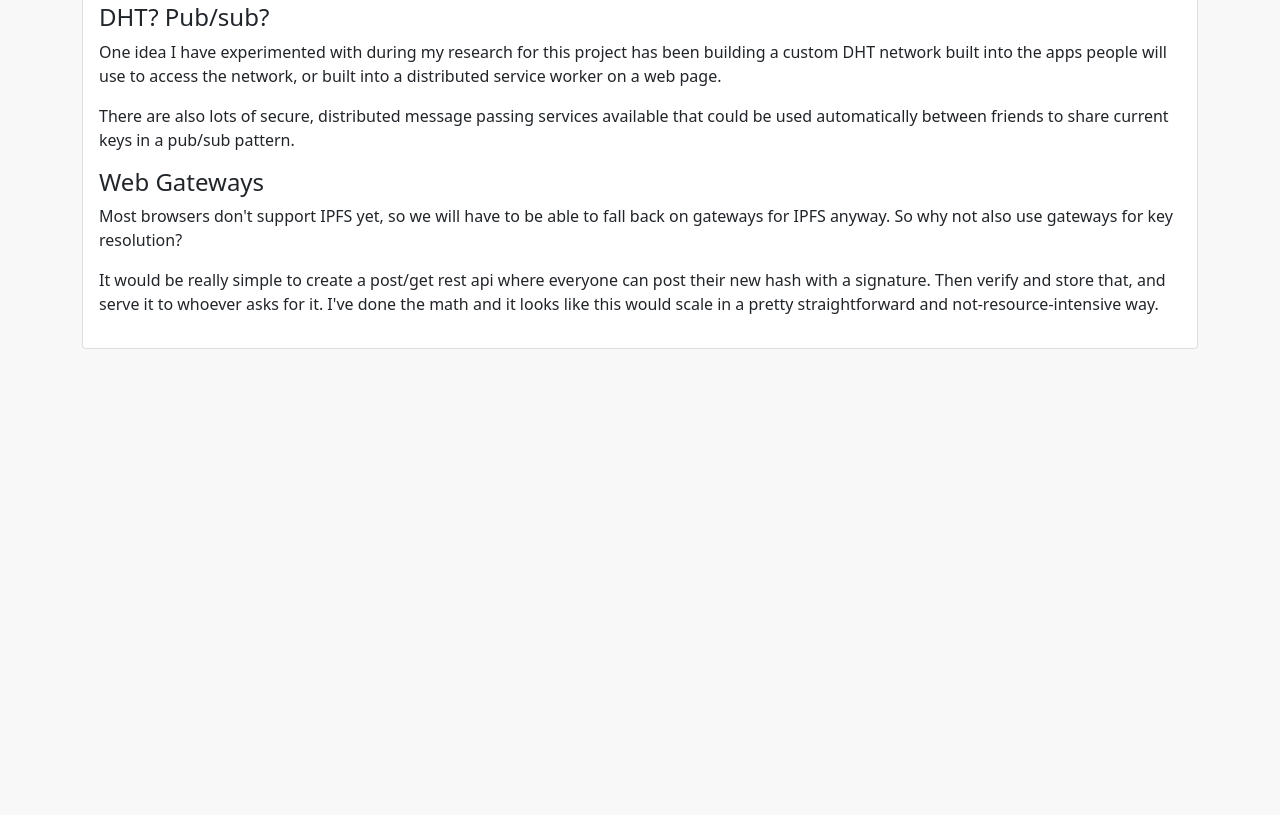
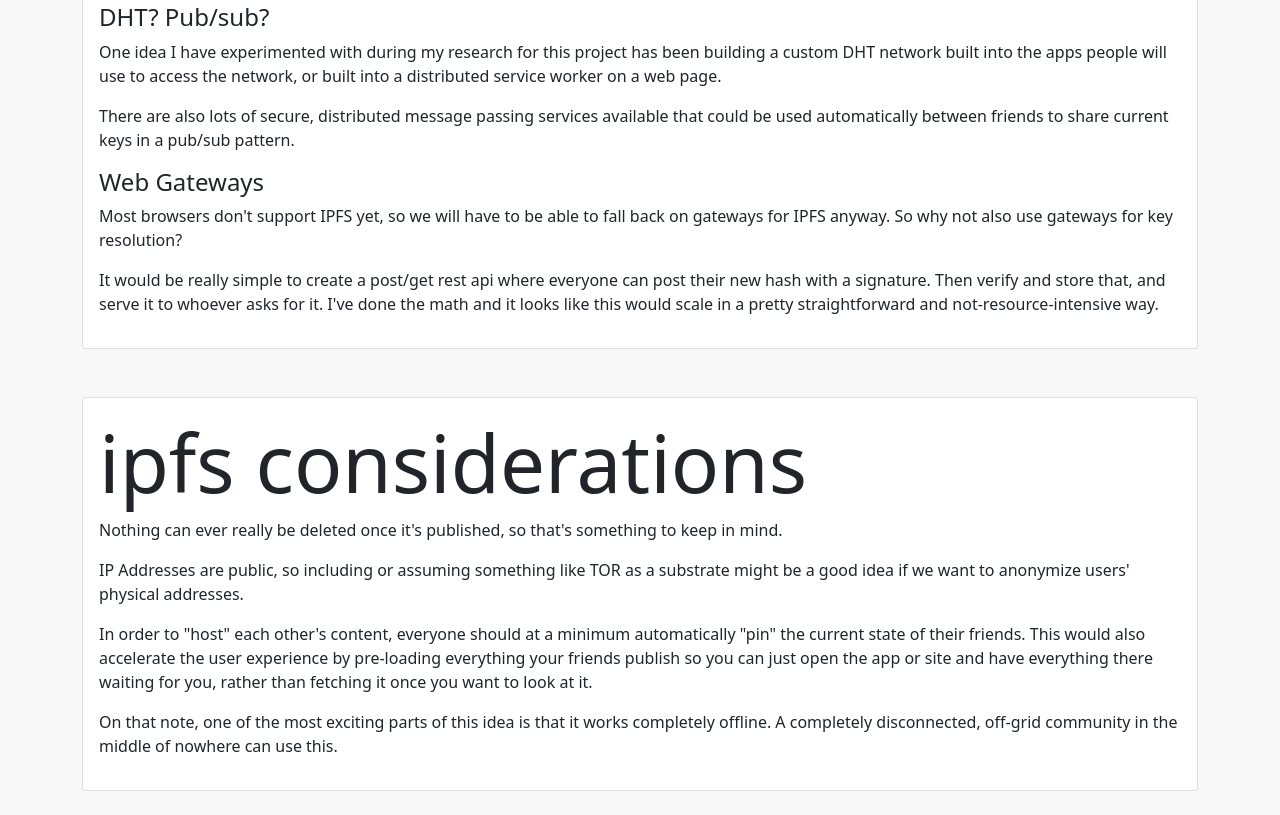
Before and after one commit to cjtrowbridge/our-space-wiki, a plain HTML site: page index.html in a window 1280 px wide. Shown: the part 4036-4851 px from the top of the page. Before the commit the page ends 4409 px from the top, so only its background shows below. Drawn offline with nearby package versions, Linux system fonts and the light colour scheme.

Commit message:
Update index.html

```diff
--- a/index.html
+++ b/index.html
@@ -212,7 +212,20 @@
                 <h4>Web Gateways</h4>
                 <p>Most browsers don't support IPFS yet, so we will have to be able to fall back on gateways for IPFS anyway. So why not also use gateways for key resolution? </p>
                 <p>It would be really simple to create a post/get rest api where everyone can post their new hash with a signature. Then verify and store that, and serve it to whoever asks for it. I've done the math and it looks like this would scale in a pretty straightforward and not-resource-intensive way.</p>
-                <p></p>
+              </div><!--/card-text-->
+            </div><!--/card-body-->
+          </div><!--/card-->
+        </div><!--/col-md-12-->
+
+        <div class="col-md-12">
+          <div class="card my-4">
+            <div class="card-body">
+              <div class="card-text">
+                <h2 class="display-1">ipfs considerations</h2>
+                <p>Nothing can ever really be deleted once it's published, so that's something to keep in mind.</p>
+                <p>IP Addresses are public, so including or assuming something like TOR as a substrate might be a good idea if we want to anonymize users' physical addresses.</p>
+                <p>In order to "host" each other's content, everyone should at a minimum automatically "pin" the current state of their friends. This would also accelerate the user experience by pre-loading everything your friends publish so you can just open the app or site and have everything there waiting for you, rather than fetching it once you want to look at it.</p>
+                <p>On that note, one of the most exciting parts of this idea is that it works completely offline. A completely disconnected, off-grid community in the middle of nowhere can use this.</p>
               </div><!--/card-text-->
             </div><!--/card-body-->
           </div><!--/card-->
```
